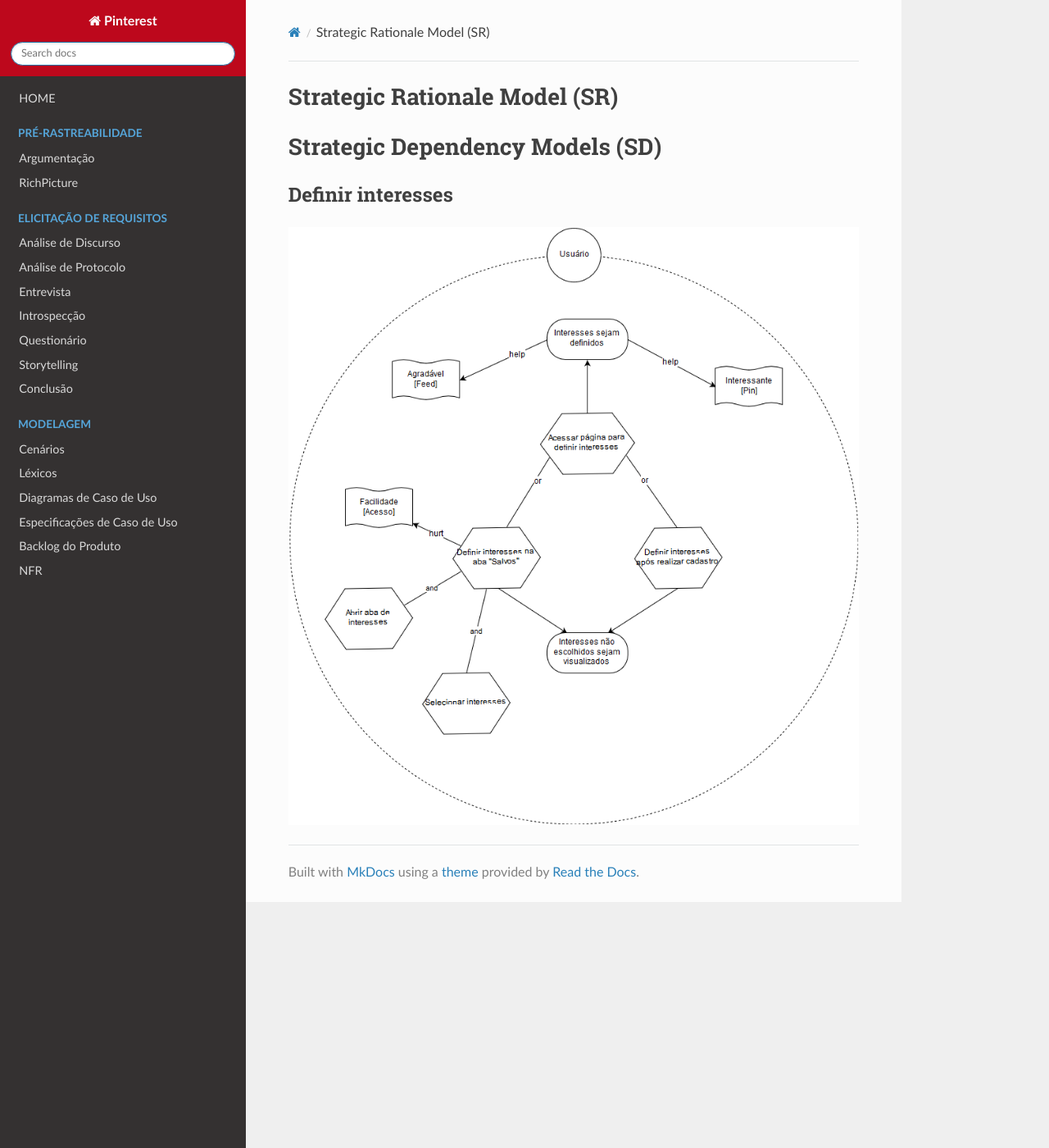
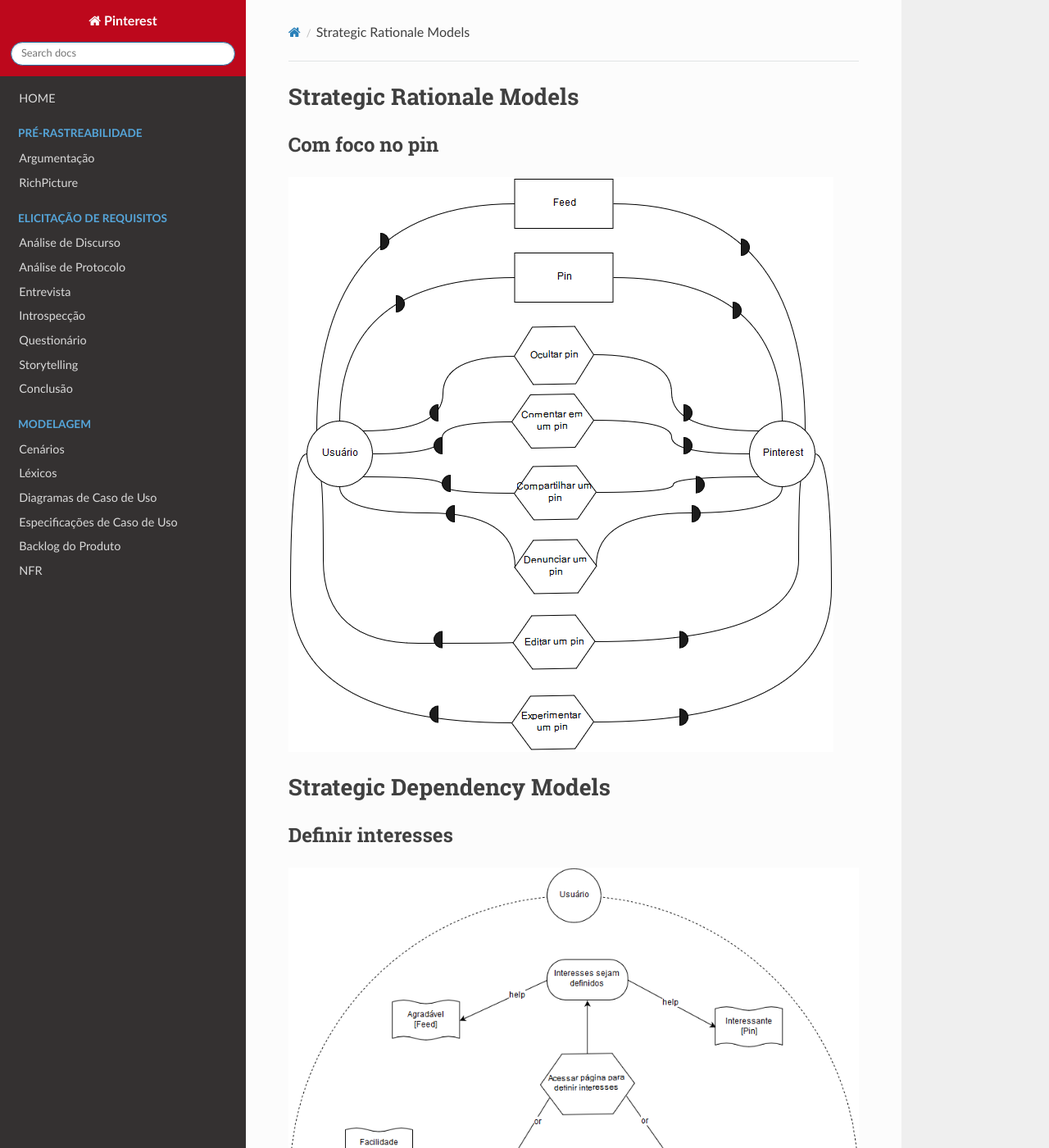
Before and after one commit to joberthrogers18/2018.2-Requisitos-Pinterest, an MkDocs documentation site: the page built from docs/iStar.md, in a window 1280 px wide and 1400 px high. Shown: the whole window at 82% size. Built offline with MkDocs 1.6.1, drawn with Linux system fonts in a browser that asks for light colours; nearby versions of some CDN libraries; old or Windows-style settings are respelled for this version of MkDocs.

Commit message:
Adding dependency iStar model about a pin

```diff
--- a/docs/iStar.md
+++ b/docs/iStar.md
@@ -1,6 +1,9 @@
-# Strategic Rationale Model (SR)
+# Strategic Rationale Models
 
-# Strategic Dependency Models (SD)
+## Com foco no pin
+![](img/general_dependency.png)
+
+# Strategic Dependency Models
 
 ## Definir interesses
 ![](img/rationale_definir_interesses.png)
```
Also changed, not shown: docs/img/general_dependency.png (added).
